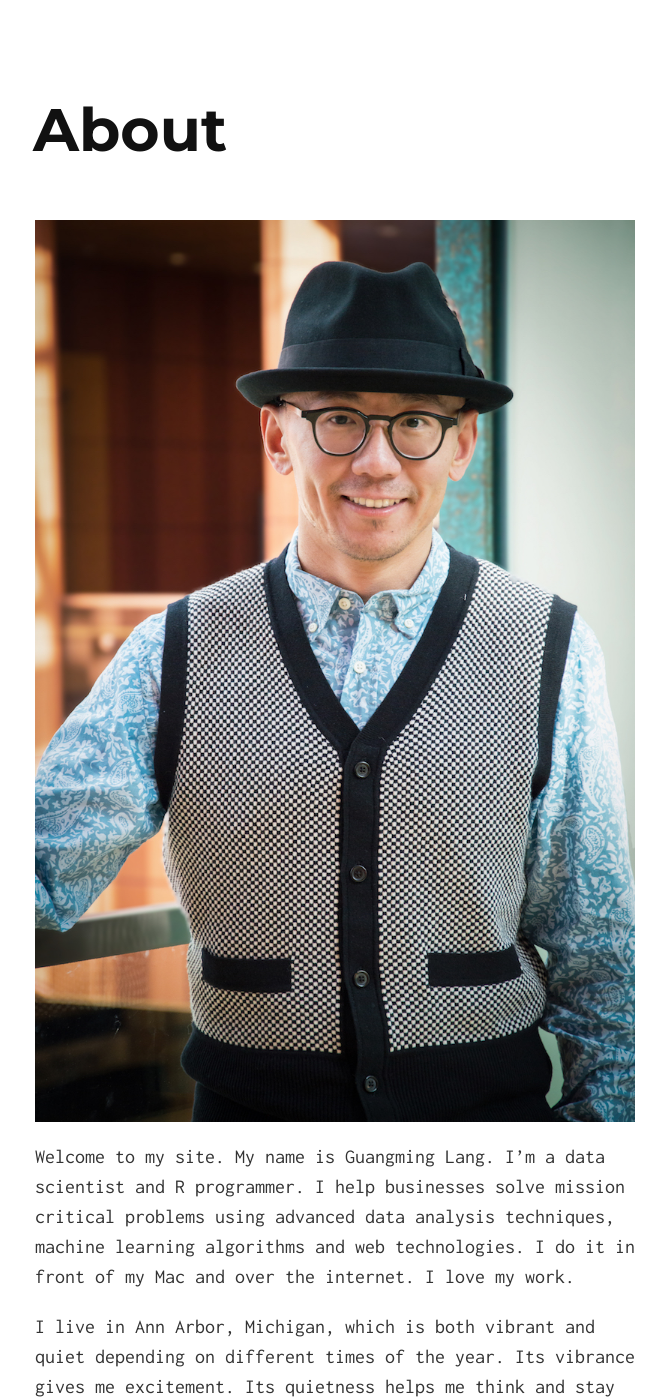
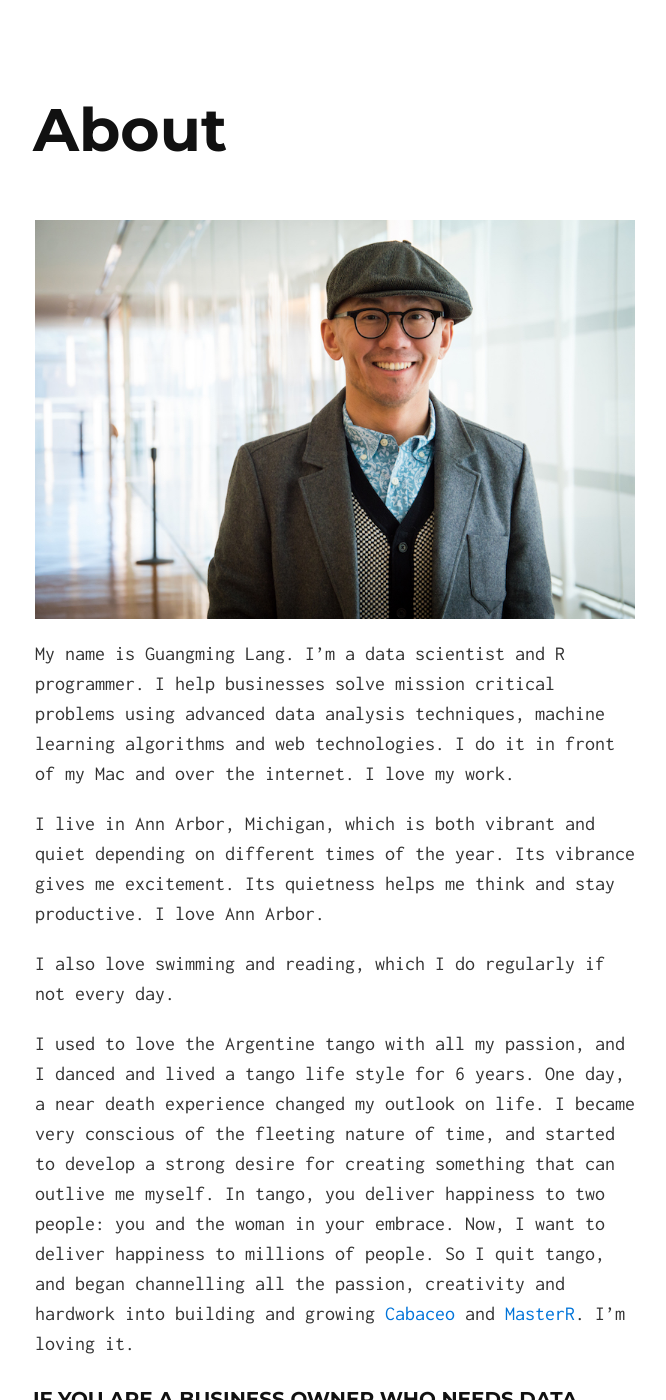
Before and after one commit to gmlang/gmlang.github.io, a Jekyll site: the page built from index.md, in a window 1280 px wide and 1400 px high. Shown: the whole window, without its empty margins (305-971 px from the left). Built offline with Jekyll 4.4.1, drawn with Linux system fonts in a browser that asks for light colours.

Commit message:
add another photo

```diff
--- a/index.md
+++ b/index.md
@@ -3,7 +3,7 @@ layout: default
 ---
 ![](image/gmlang.jpg)
 
-Welcome to my site. My name is Guangming Lang. I'm a data scientist and R programmer. I help businesses solve mission critical problems using advanced data analysis techniques, machine learning algorithms and web technologies. I do it in front of my Mac and over the internet. I love my work.
+My name is Guangming Lang. I'm a data scientist and R programmer. I help businesses solve mission critical problems using advanced data analysis techniques, machine learning algorithms and web technologies. I do it in front of my Mac and over the internet. I love my work.
 
 I live in Ann Arbor, Michigan, which is both vibrant and quiet depending on different times of the year. Its vibrance gives me excitement. Its quietness helps me think and stay productive. I love Ann Arbor.
 
```
Also changed, not shown: image/gmlang.jpg, image/gmlang2.jpg (added).
